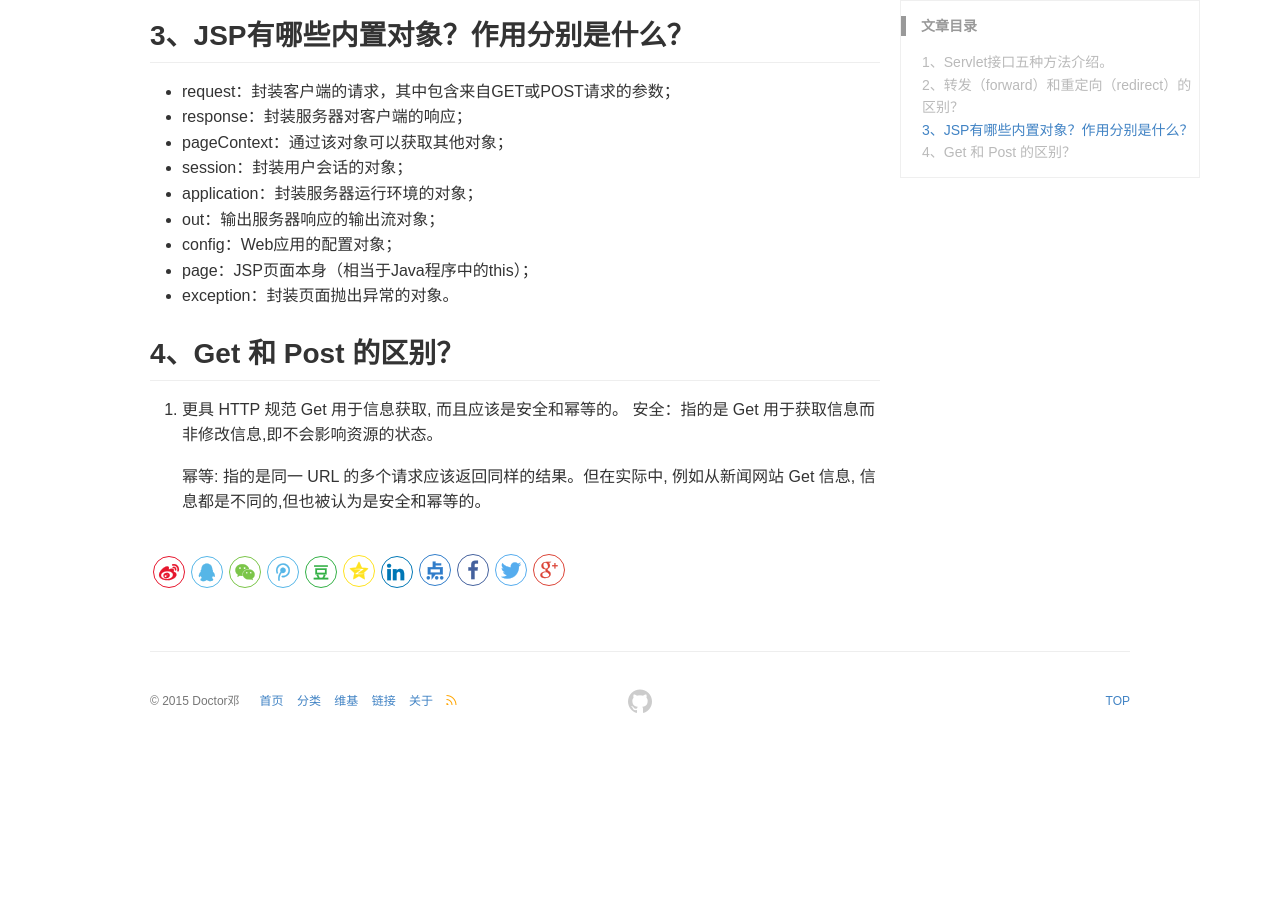
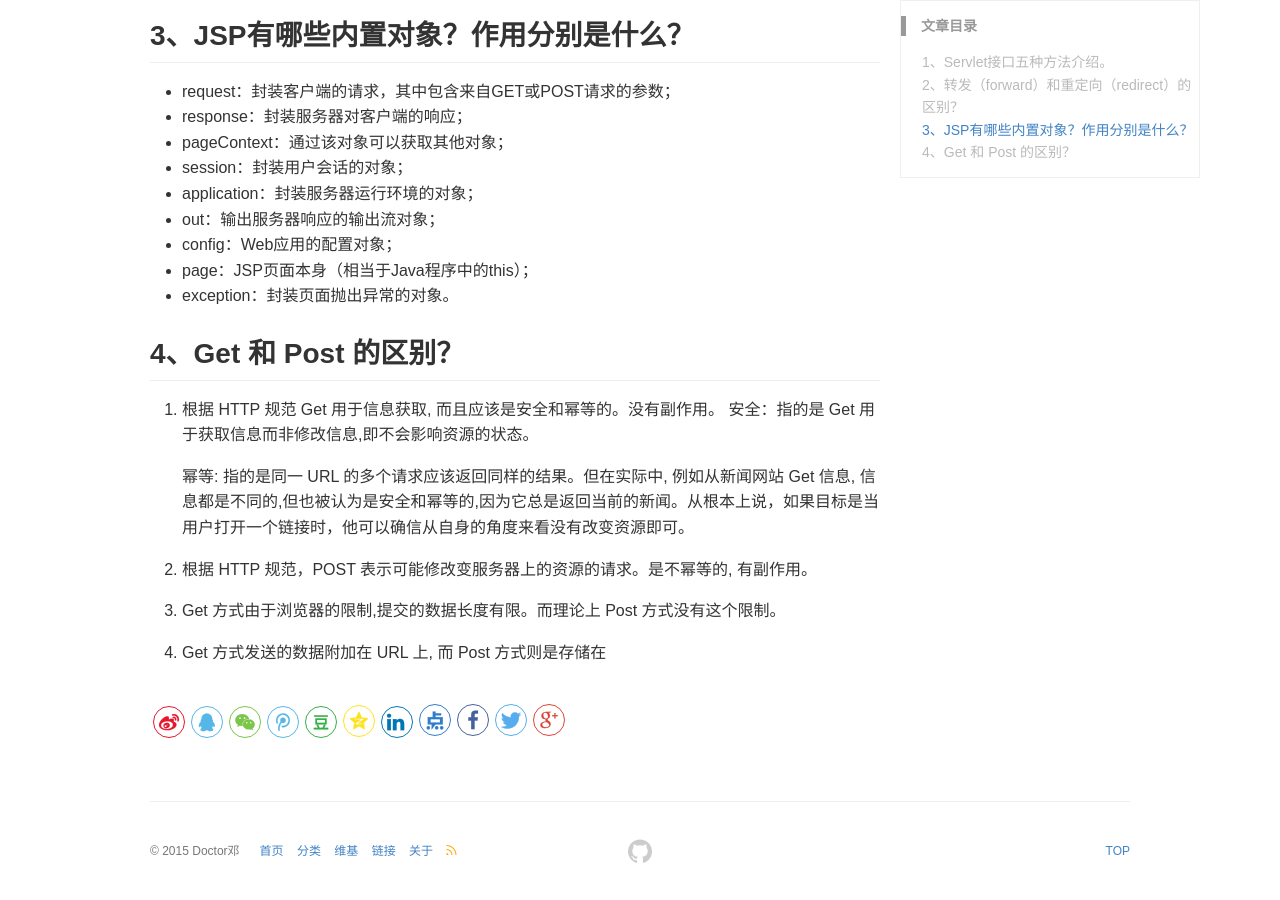
Before and after one commit to DoctorDeng/DoctorDeng.github.io, a Jekyll site: the page built from _posts/2016-09-12-java-面试.md, in a window 1280 px wide and 900 px high, scrolled down 1470 px. Built offline with Jekyll 4.4.1, drawn with Linux system fonts in a browser that asks for light colours; before the commit the page ends 2220 px from its top, so only the background shows below that.

Commit message:
modify file

```diff
--- a/_posts/2016-09-12-java-面试.md
+++ b/_posts/2016-09-12-java-面试.md
@@ -50,7 +50,13 @@ keywords: java, 面试
 - exception：封装页面抛出异常的对象。
 
 ## 4、Get 和 Post 的区别？
-1. 更具 HTTP 规范 Get 用于信息获取, 而且应该是安全和幂等的。
+1. 根据 HTTP 规范 Get 用于信息获取, 而且应该是安全和幂等的。没有副作用。
     安全：指的是 Get 用于获取信息而非修改信息,即不会影响资源的状态。
 
-    幂等: 指的是同一 URL 的多个请求应该返回同样的结果。但在实际中, 例如从新闻网站 Get 信息, 信息都是不同的,但也被认为是安全和幂等的。
+    幂等: 指的是同一 URL 的多个请求应该返回同样的结果。但在实际中, 例如从新闻网站 Get 信息, 信息都是不同的,但也被认为是安全和幂等的,因为它总是返回当前的新闻。从根本上说，如果目标是当用户打开一个链接时，他可以确信从自身的角度来看没有改变资源即可。
+
+2. 根据 HTTP 规范，POST 表示可能修改变服务器上的资源的请求。是不幂等的, 有副作用。
+
+3. Get 方式由于浏览器的限制,提交的数据长度有限。而理论上 Post 方式没有这个限制。
+
+4. Get 方式发送的数据附加在 URL 上, 而 Post 方式则是存储在
```
